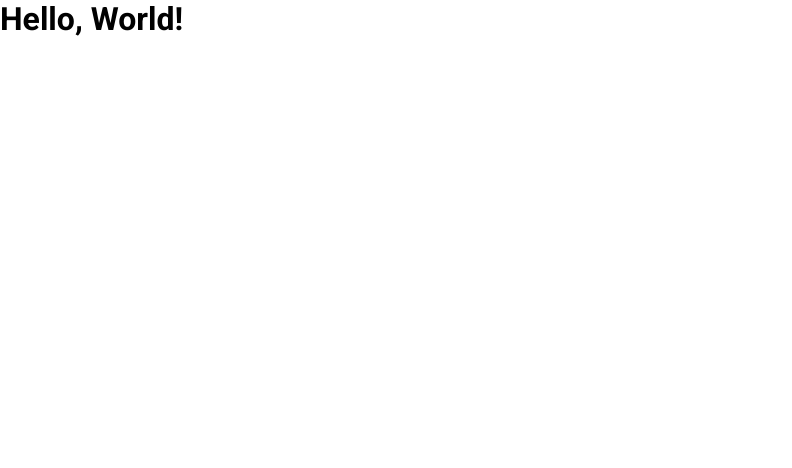
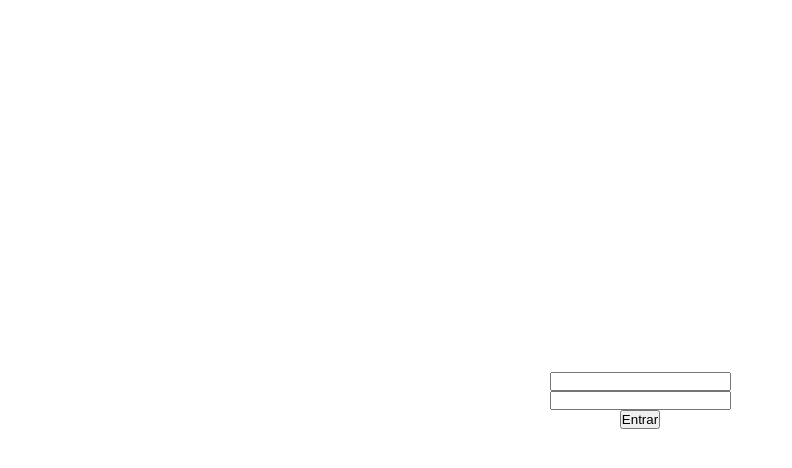
Before and after one commit to victorbadaro/ignite-reactjs-auth-jwt-app, a Next.js app: page / in a window 1280 px wide. Shown: the top 468 px of the page, without its empty margins (0-792 px from the left). Built offline with nearby package versions, Linux system fonts and the light colour scheme.

Commit message:
feat: add login form

```diff
--- a/src/contexts/auth-context.tsx
+++ b/src/contexts/auth-context.tsx
@@ -26,4 +26,4 @@
 	return <AuthContext.Provider value={{ signIn, isAuthenticated }}>{children}</AuthContext.Provider>;
 }
 
-export { AuthProvider };
+export { AuthContext, AuthProvider };
--- a/src/pages/index.tsx
+++ b/src/pages/index.tsx
@@ -1,3 +1,30 @@
+import { AuthContext } from '@/contexts/auth-context';
+import { type FormEvent, useContext, useState } from 'react';
+
+import styles from '@/styles/Home.module.css';
+
 export default function Home() {
-	return <h1>Hello, World!</h1>;
+	const { signIn } = useContext(AuthContext);
+	const [email, setEmail] = useState('');
+	const [password, setPassword] = useState('');
+
+	async function handleSubmit(event: FormEvent<HTMLFormElement>) {
+		event.preventDefault();
+
+		const data = {
+			email,
+			password
+		};
+
+		await signIn(data);
+	}
+
+	return (
+		<form onSubmit={handleSubmit} className={styles.container}>
+			<input type="email" value={email} onChange={(event) => setEmail(event.target.value)} />
+			<input type="password" value={password} onChange={(event) => setPassword(event.target.value)} />
+
+			<button type="submit">Entrar</button>
+		</form>
+	);
 }
--- /dev/null
+++ b/src/styles/Home.module.css
@@ -0,0 +1,9 @@
+.container {
+	min-height: 100vh;
+	padding: 0 0.5rem;
+	display: flex;
+	flex-direction: column;
+	justify-content: center;
+	align-items: center;
+	height: 100vh;
+}
--- a/src/styles/globals.css
+++ b/src/styles/globals.css
@@ -1,7 +1,6 @@
 * {
 	margin: 0;
 	padding: 0;
-	border: 0;
 	box-sizing: border-box;
 }
 
```
